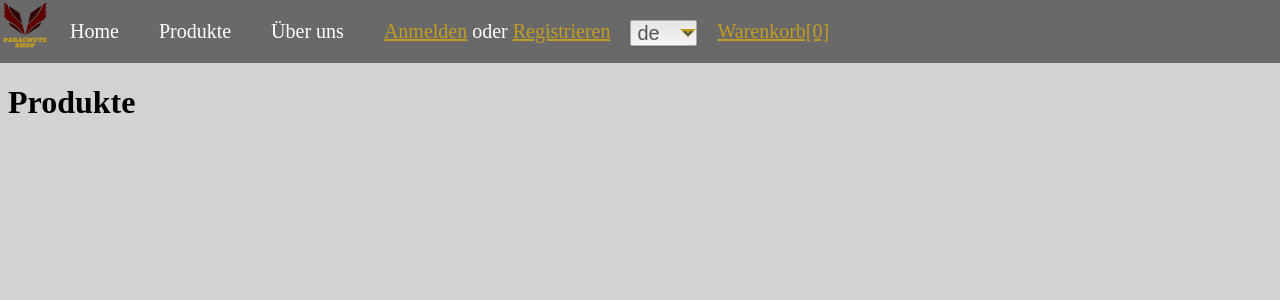
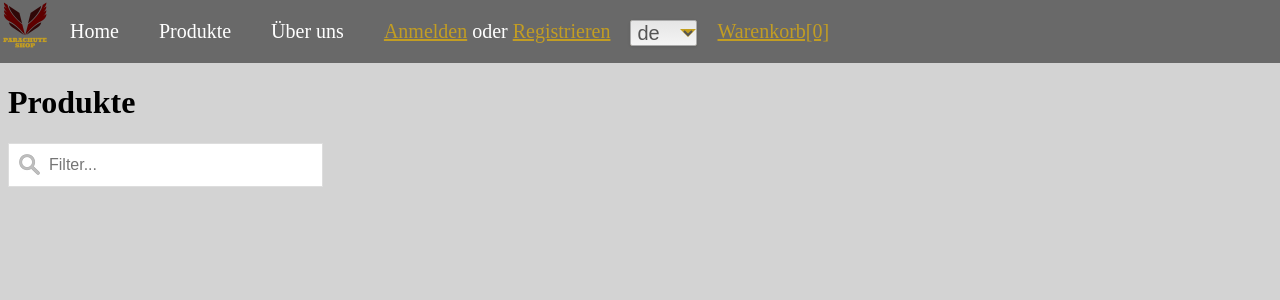
Before and after one commit to res13/webshop, a PHP site: page /products.php in a window 1280 px wide. Shown: the top 300 px of the page. Run offline with PHP 8.4, Linux system fonts and the light colour scheme; data that the repository does not hold is empty.

Commit message:
first tries of a product filter

```diff
--- a/web/products.php
+++ b/web/products.php
@@ -19,10 +19,11 @@ $products = getAllProductsInCategory($categoryid, $_SESSION['lang']);
 <?php require('body.php'); ?>
 <div class="main">
     <h1><?php echo $categoryPath; ?></h1>
-    <div class="full-Size">
+    <input type="text" id="productFilterText" onkeyup="filterProducts()" placeholder="Filter...">
+    <div class="full-Size" id="productList">
         <?php
         foreach ($products as $product) { ?>
-            <div class="wrapper-small">
+            <div class="wrapper-small" name="<?php echo htmlentities($product->name); ?>">
                 <div class="product-img-small">
                     <img src="<?php echo htmlentities($product->image); ?>" height="420" width="327">
                 </div>
--- a/web/script/validation.js
+++ b/web/script/validation.js
@@ -7,3 +7,22 @@ function billingDiffers(cb) {
         billingDiv.style.display = "none";
     }
 }
+
+function filterProducts() {
+    let input, filter, productWrapper, productList, product, name, i;
+    input = document.getElementById("productFilterText");
+    filter = input.value.toUpperCase();
+    productWrapper = document.getElementById("productList");
+    productList = productWrapper.getElementsByTagName("div");
+    for (i = 0; i < productList.length; i++) {
+        product = productList[i];
+        name = product.getAttribute("name");
+        if (name) {
+            if (name.toUpperCase().indexOf(filter) > -1) {
+                product.style.display = "";
+            } else {
+                product.style.display = "none";
+            }
+        }
+    }
+}
--- a/web/style/style.css
+++ b/web/style/style.css
@@ -291,6 +291,17 @@ span {
     background-color: #79b0a1;
 }
 
+#productFilterText {
+    background-image: url('../img/searchicon.png');
+    background-position: 10px 10px;
+    background-repeat: no-repeat;
+    width: 20%;
+    font-size: 16px;
+    padding: 12px 20px 12px 40px;
+    border: 1px solid #ddd;
+    margin-bottom: 12px;
+}
+
 #billingDiv {
     display: none;
 }
```
Also changed, not shown: web/img/searchicon.png (added).
